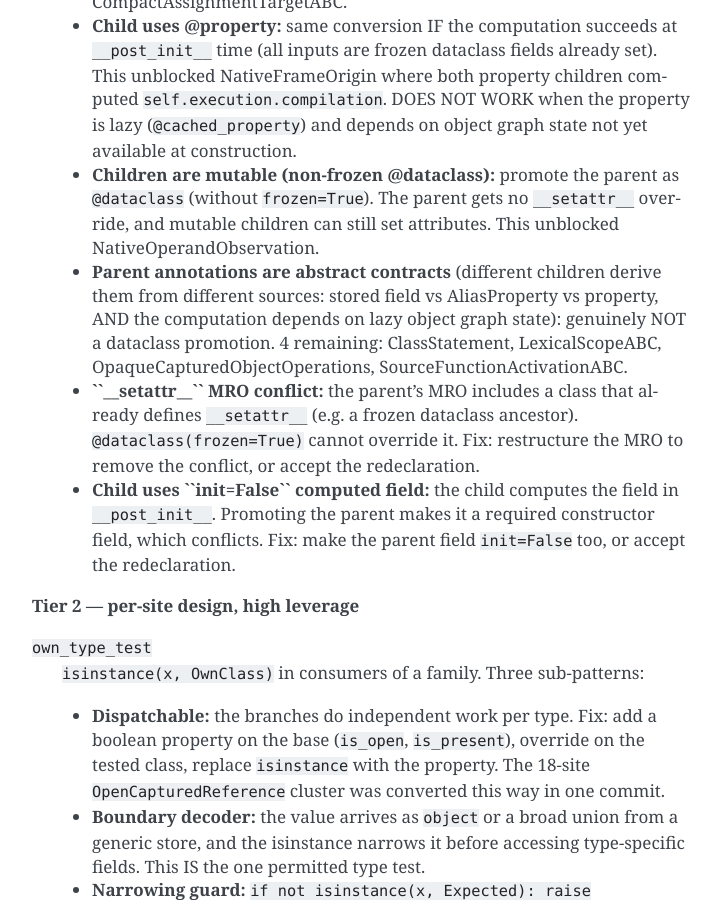
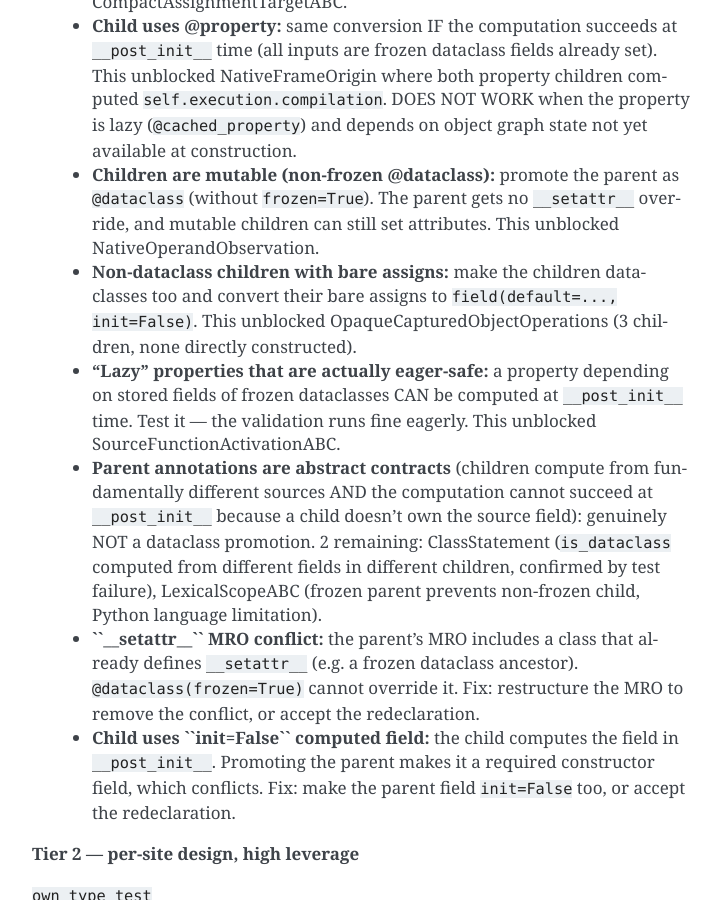
Before and after one commit to OpenHCSDev/NominalRefactorAdvisor, a Sphinx documentation site: the page built from docs/source/development/leveraging_nra_scans.rst, in a window 1280 px wide and 900 px high, scrolled down 2163 px. Shown: the whole window, without its empty margins (388-1109 px from the left). Built offline with Sphinx 7.4.7, drawn with Linux system fonts in a browser that asks for light colours; the version number is read from the project's files by our own code.

Commit message:
Update doc: 2 irreducible blockers confirmed, 2 more unblocked by trying
OpaqueCapturedObjectOperations fell by making non-dataclass children dataclasses.
SourceFunctionActivationABC fell because "lazy" properties worked eagerly.
ClassStatement and LexicalScopeABC confirmed blocked by test failure and
Python language limitation respectively.

Co-Authored-By: Claude Opus 4.6 (1M context) <noreply@anthropic.com>
Claude-Session: https://claude.ai/code/session_01XbFMSnAyjrjDdypceDa47n

```diff
--- a/docs/source/development/leveraging_nra_scans.rst
+++ b/docs/source/development/leveraging_nra_scans.rst
@@ -101,12 +101,22 @@ Not all 1500 findings are equally actionable.  Batch by detector:
       as ``@dataclass`` (without ``frozen=True``).  The parent gets no
       ``__setattr__`` override, and mutable children can still set attributes.
       This unblocked NativeOperandObservation.
-    - **Parent annotations are abstract contracts** (different children derive
-      them from different sources: stored field vs AliasProperty vs property,
-      AND the computation depends on lazy object graph state):
-      genuinely NOT a dataclass promotion.  4 remaining: ClassStatement,
-      LexicalScopeABC, OpaqueCapturedObjectOperations,
-      SourceFunctionActivationABC.
+    - **Non-dataclass children with bare assigns:** make the children
+      dataclasses too and convert their bare assigns to
+      ``field(default=..., init=False)``.  This unblocked
+      OpaqueCapturedObjectOperations (3 children, none directly constructed).
+    - **"Lazy" properties that are actually eager-safe:** a property
+      depending on stored fields of frozen dataclasses CAN be computed
+      at ``__post_init__`` time.  Test it — the validation runs fine
+      eagerly.  This unblocked SourceFunctionActivationABC.
+    - **Parent annotations are abstract contracts** (children compute from
+      fundamentally different sources AND the computation cannot succeed
+      at ``__post_init__`` because a child doesn't own the source field):
+      genuinely NOT a dataclass promotion.  2 remaining:
+      ClassStatement (``is_dataclass`` computed from different fields in
+      different children, confirmed by test failure),
+      LexicalScopeABC (frozen parent prevents non-frozen child,
+      Python language limitation).
     - **``__setattr__`` MRO conflict:** the parent's MRO includes a class that
       already defines ``__setattr__`` (e.g. a frozen dataclass ancestor).
       ``@dataclass(frozen=True)`` cannot override it.  Fix: restructure the
```
